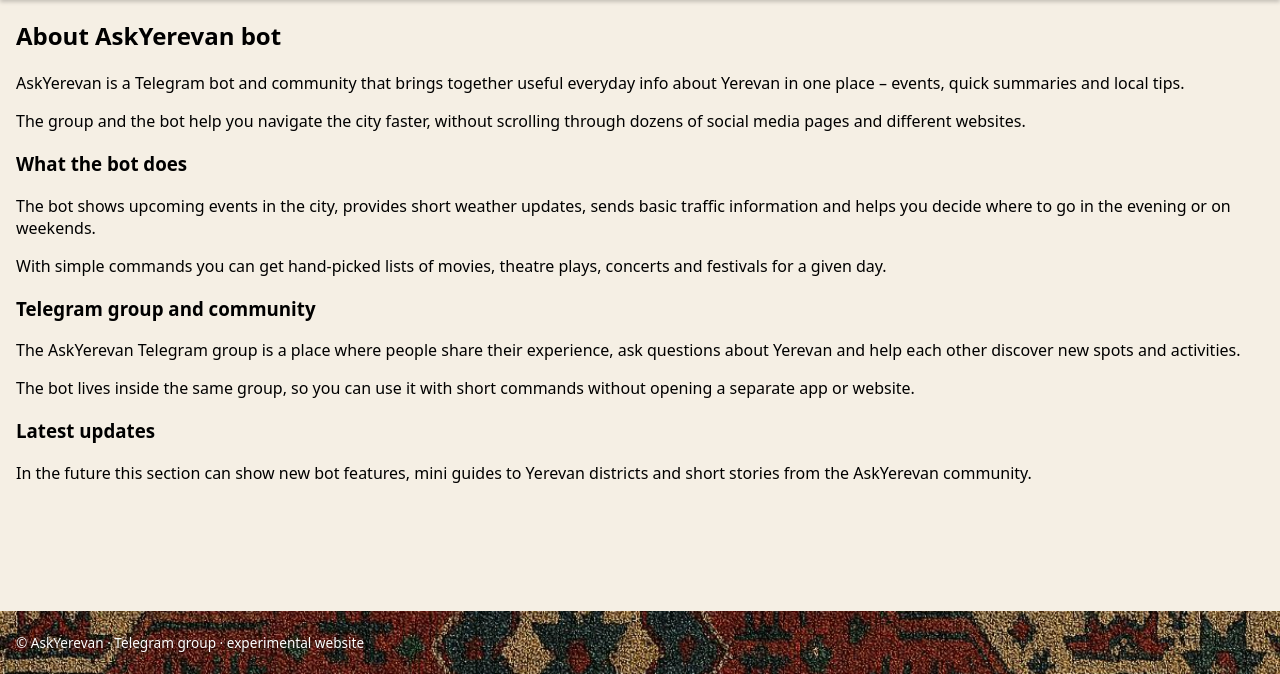
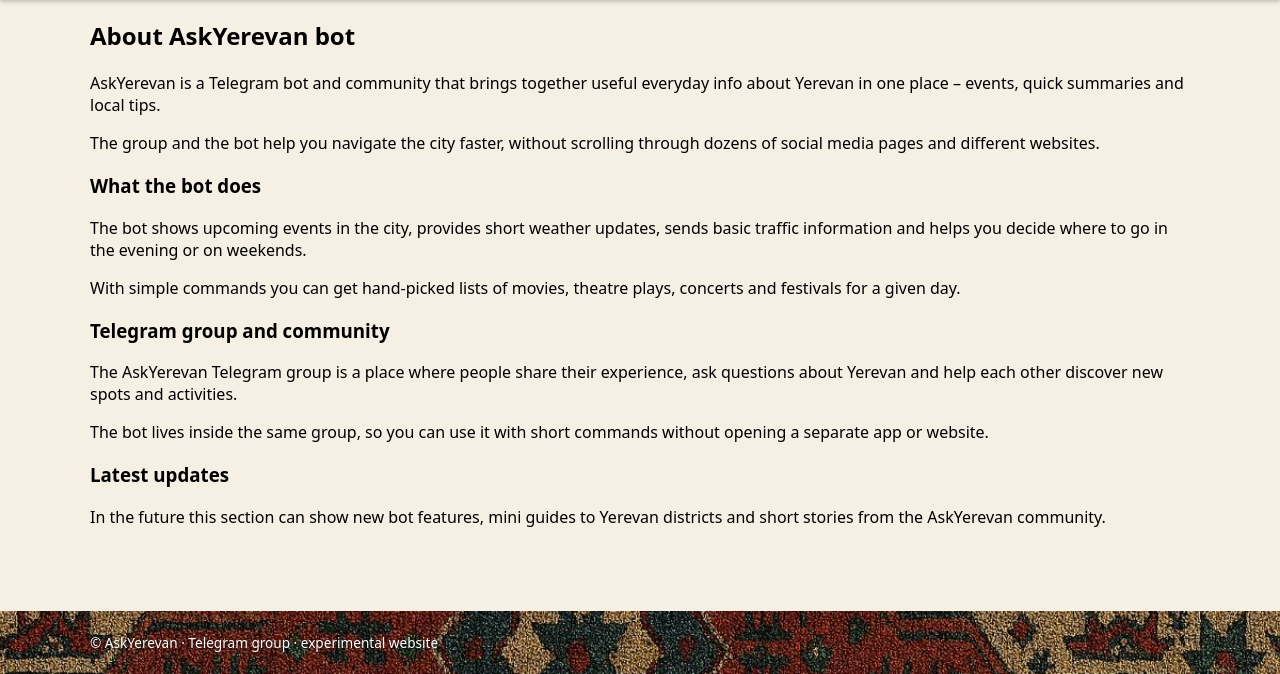
Before and after one commit to abgaryansaqo83-ctrl/ask-yerevan, a FastAPI app: page /en/about in a window 1280 px wide. Shown: the part 134-808 px from the top of the page. Run offline with FastAPI, Linux system fonts and the light colour scheme.

Commit message:
Update main.css

```diff
--- a/static/css/main.css
+++ b/static/css/main.css
@@ -42,7 +42,7 @@ main.container {
 }
 
 .container {
-  max-width: 1280px;
+  max-width: 1100px;
   margin: 0 auto;
   padding: 0 1rem;
 }
```
